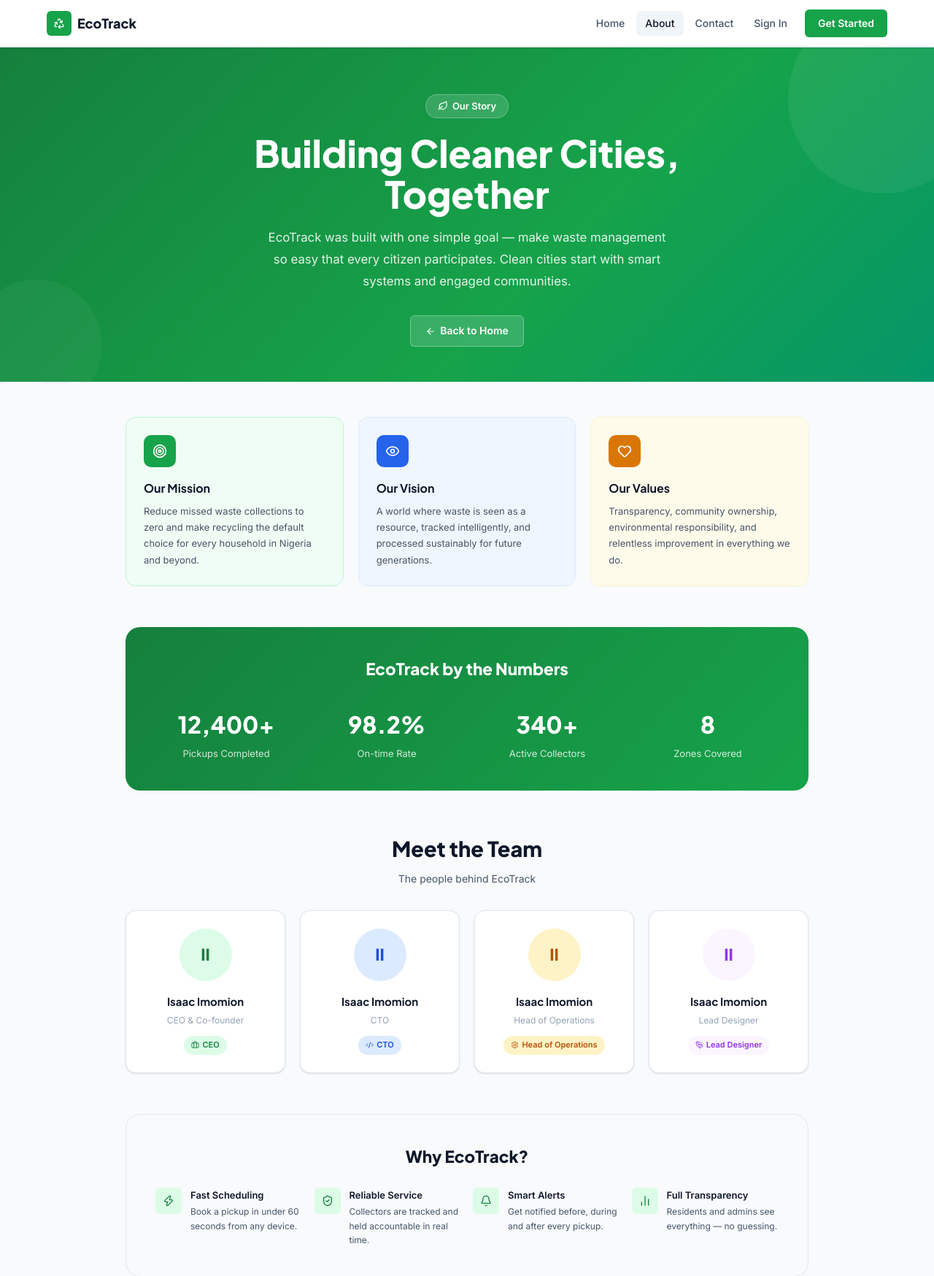
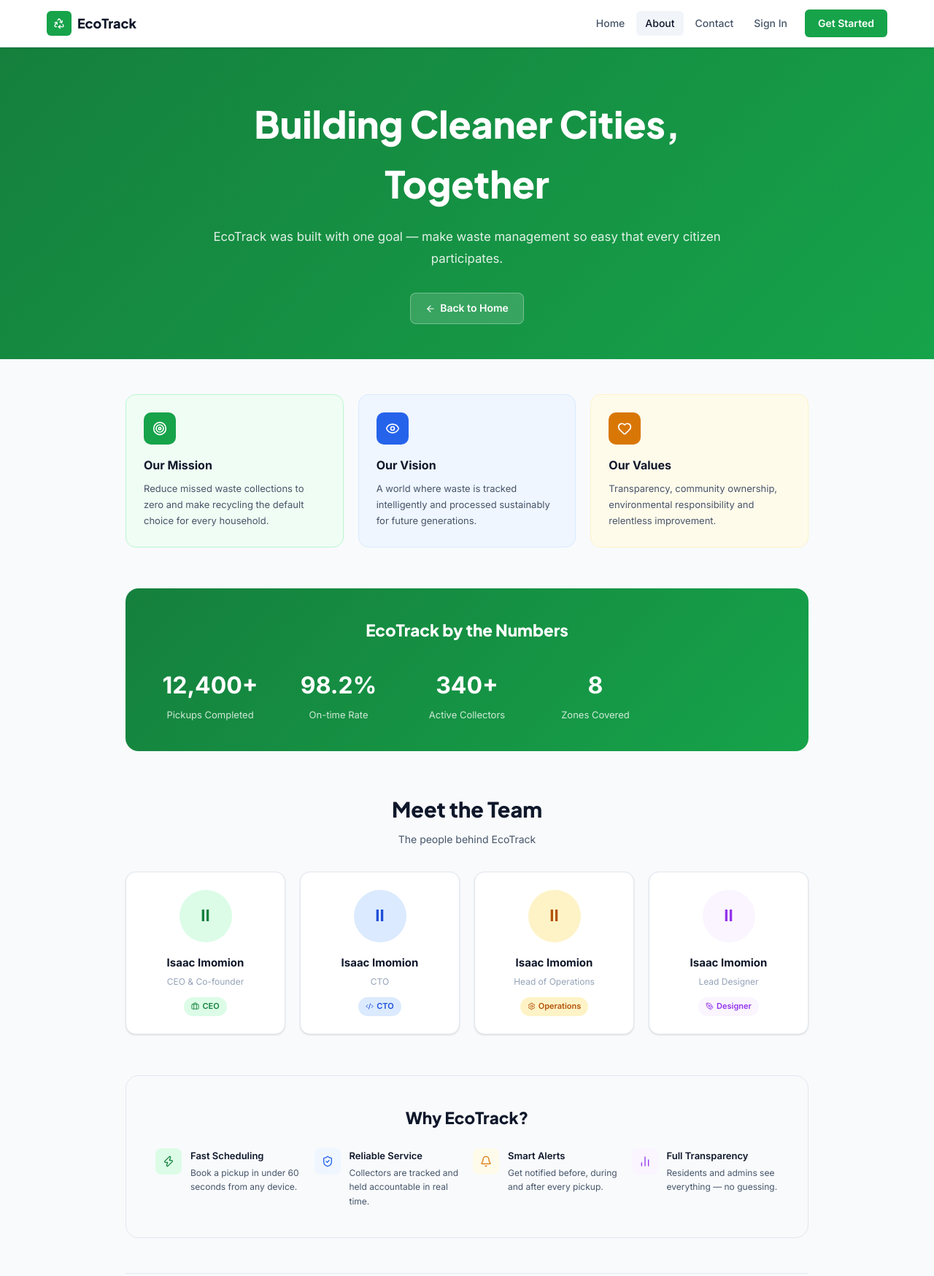
Before and after one commit to isaac23pc/ecotrack, a Flask app: page /about in a window 1280 px wide. Shown: the top 1748 px of the page at 73% size. Run offline with Flask 3, Linux system fonts and the light colour scheme.

Commit message:
Fix about and contact pages

```diff
--- a/app/templates/about.html
+++ b/app/templates/about.html
@@ -2,30 +2,18 @@
 {% block title %}About EcoTrack{% endblock %}
 {% block content %}
 
-<!-- HERO BANNER -->
-<div style="background:linear-gradient(135deg,var(--green-700) 0%,var(--green-600) 60%,#059669 100%);
-            color:#fff;padding:4rem 2rem 3rem;text-align:center;position:relative;overflow:hidden;">
-  <div style="position:absolute;top:-60px;right:-60px;width:260px;height:260px;
-              background:rgba(255,255,255,.06);border-radius:50%;"></div>
-  <div style="position:absolute;bottom:-40px;left:-40px;width:180px;height:180px;
-              background:rgba(255,255,255,.04);border-radius:50%;"></div>
-  <div style="position:relative;max-width:700px;margin:0 auto;">
-    <div style="display:inline-flex;align-items:center;gap:6px;background:rgba(255,255,255,.15);
-                border:1px solid rgba(255,255,255,.25);border-radius:99px;
-                padding:5px 16px;font-size:13px;font-weight:600;margin-bottom:1.2rem;">
-      <i data-lucide="leaf" style="width:14px;height:14px;"></i> Our Story
-    </div>
-    <h1 style="font-family:var(--font-head);font-size:clamp(2rem,5vw,3.2rem);font-weight:800;
-               line-height:1.1;margin-bottom:1rem;">
-      Building Cleaner Cities,<br>Together
+<div style="background:linear-gradient(135deg,var(--green-700) 0%,var(--green-600) 100%);
+            color:#fff;padding:4rem 2rem 3rem;text-align:center;">
+  <div style="max-width:700px;margin:0 auto;">
+    <h1 style="font-family:var(--font-head);font-size:clamp(2rem,5vw,3.2rem);font-weight:800;margin-bottom:1rem;">
+      Building Cleaner Cities, Together
     </h1>
-    <p style="opacity:.88;font-size:1.05rem;line-height:1.8;max-width:560px;margin:0 auto 2rem;">
-      EcoTrack was built with one simple goal — make waste management so easy that every citizen participates. Clean cities start with smart systems and engaged communities.
+    <p style="opacity:.88;font-size:1.05rem;line-height:1.8;margin-bottom:2rem;">
+      EcoTrack was built with one goal — make waste management so easy that every citizen participates.
     </p>
     <a href="{{ url_for('main.home') }}" style="display:inline-flex;align-items:center;gap:6px;
        background:rgba(255,255,255,.15);border:1px solid rgba(255,255,255,.3);color:#fff;
-       padding:9px 20px;border-radius:var(--radius-sm);font-size:14px;font-weight:600;
-       text-decoration:none;transition:all .2s;">
+       padding:9px 20px;border-radius:8px;font-size:14px;font-weight:600;text-decoration:none;">
       <i data-lucide="arrow-left" style="width:14px;height:14px;"></i> Back to Home
     </a>
   </div>
@@ -33,53 +21,51 @@
 
 <div style="max-width:1000px;margin:0 auto;padding:3rem 2rem 4rem;">
 
-  <!-- MISSION / VISION / VALUES -->
+  <!-- MISSION VISION VALUES -->
   <div style="display:grid;grid-template-columns:repeat(auto-fill,minmax(260px,1fr));gap:1.25rem;margin-bottom:3.5rem;">
-    <div style="background:var(--green-50);border:1px solid var(--green-200);border-radius:var(--radius-lg);padding:1.5rem;">
-      <div style="width:44px;height:44px;background:var(--green-600);color:#fff;border-radius:var(--radius);
+    <div style="background:var(--green-50);border:1px solid var(--green-200);border-radius:14px;padding:1.5rem;">
+      <div style="width:44px;height:44px;background:var(--green-600);color:#fff;border-radius:10px;
                   display:flex;align-items:center;justify-content:center;margin-bottom:1rem;">
-        <i data-lucide="target" class="icon-md"></i>
+        <i data-lucide="target" style="width:20px;height:20px;"></i>
       </div>
-      <div style="font-family:var(--font-head);font-weight:700;font-size:16px;margin-bottom:.5rem;">Our Mission</div>
+      <div style="font-weight:700;font-size:16px;margin-bottom:.5rem;">Our Mission</div>
       <div style="font-size:13px;color:var(--text-secondary);line-height:1.7;">
-        Reduce missed waste collections to zero and make recycling the default choice for every household in Nigeria and beyond.
+        Reduce missed waste collections to zero and make recycling the default choice for every household.
       </div>
     </div>
-    <div style="background:var(--blue-50);border:1px solid var(--blue-100);border-radius:var(--radius-lg);padding:1.5rem;">
-      <div style="width:44px;height:44px;background:var(--blue-600);color:#fff;border-radius:var(--radius);
+    <div style="background:var(--blue-50);border:1px solid var(--blue-100);border-radius:14px;padding:1.5rem;">
+      <div style="width:44px;height:44px;background:var(--blue-600);color:#fff;border-radius:10px;
                   display:flex;align-items:center;justify-content:center;margin-bottom:1rem;">
-        <i data-lucide="eye" class="icon-md"></i>
+        <i data-lucide="eye" style="width:20px;height:20px;"></i>
       </div>
-      <div style="font-family:var(--font-head);font-weight:700;font-size:16px;margin-bottom:.5rem;">Our Vision</div>
+      <div style="font-weight:700;font-size:16px;margin-bottom:.5rem;">Our Vision</div>
       <div style="font-size:13px;color:var(--text-secondary);line-height:1.7;">
-        A world where waste is seen as a resource, tracked intelligently, and processed sustainably for future generations.
+        A world where waste is tracked intelligently and processed sustainably for future generations.
       </div>
     </div>
-    <div style="background:var(--amber-50);border:1px solid var(--amber-100);border-radius:var(--radius-lg);padding:1.5rem;">
-      <div style="width:44px;height:44px;background:var(--amber-600);color:#fff;border-radius:var(--radius);
+    <div style="background:var(--amber-50);border:1px solid var(--amber-100);border-radius:14px;padding:1.5rem;">
+      <div style="width:44px;height:44px;background:var(--amber-600);color:#fff;border-radius:10px;
                   display:flex;align-items:center;justify-content:center;margin-bottom:1rem;">
-        <i data-lucide="heart" class="icon-md"></i>
+        <i data-lucide="heart" style="width:20px;height:20px;"></i>
       </div>
-      <div style="font-family:var(--font-head);font-weight:700;font-size:16px;margin-bottom:.5rem;">Our Values</div>
+      <div style="font-weight:700;font-size:16px;margin-bottom:.5rem;">Our Values</div>
       <div style="font-size:13px;color:var(--text-secondary);line-height:1.7;">
-        Transparency, community ownership, environmental responsibility, and relentless improvement in everything we do.
+        Transparency, community ownership, environmental responsibility and relentless improvement.
       </div>
     </div>
   </div>
 
-  <!-- STATS -->
+  <!-- STATS BANNER -->
   <div style="background:linear-gradient(135deg,var(--green-700),var(--green-600));
-              border-radius:var(--radius-xl);padding:2.5rem;margin-bottom:3.5rem;color:#fff;">
-    <div style="text-align:center;margin-bottom:2rem;">
-      <div style="font-family:var(--font-head);font-size:1.4rem;font-weight:800;">EcoTrack by the Numbers</div>
+              border-radius:18px;padding:2.5rem;margin-bottom:3.5rem;color:#fff;text-align:center;">
+    <div style="font-family:var(--font-head);font-size:1.4rem;font-weight:800;margin-bottom:2rem;">
+      EcoTrack by the Numbers
     </div>
-    <div style="display:grid;grid-template-columns:repeat(auto-fill,minmax(160px,1fr));gap:1.5rem;text-align:center;">
-      {% for num, label in [('12,400+','Pickups Completed'),('98.2%','On-time Rate'),('340+','Active Collectors'),('8','Zones Covered')] %}
-      <div>
-        <div style="font-family:var(--font-head);font-size:2rem;font-weight:800;">{{ num }}</div>
-        <div style="font-size:13px;opacity:.8;margin-top:4px;">{{ label }}</div>
-      </div>
-      {% endfor %}
+    <div style="display:grid;grid-template-columns:repeat(auto-fill,minmax(150px,1fr));gap:1.5rem;">
+      <div><div style="font-size:2rem;font-weight:800;">12,400+</div><div style="opacity:.8;font-size:13px;margin-top:4px;">Pickups Completed</div></div>
+      <div><div style="font-size:2rem;font-weight:800;">98.2%</div><div style="opacity:.8;font-size:13px;margin-top:4px;">On-time Rate</div></div>
+      <div><div style="font-size:2rem;font-weight:800;">340+</div><div style="opacity:.8;font-size:13px;margin-top:4px;">Active Collectors</div></div>
+      <div><div style="font-size:2rem;font-weight:800;">8</div><div style="opacity:.8;font-size:13px;margin-top:4px;">Zones Covered</div></div>
     </div>
   </div>
 
@@ -90,59 +76,92 @@
   </div>
 
   <div style="display:grid;grid-template-columns:repeat(auto-fill,minmax(200px,1fr));gap:1.25rem;margin-bottom:3.5rem;">
-    {% for role, icon_color, bg_color, icon in [
-        ('CEO & Co-founder',   'var(--green-700)',  'var(--green-100)',  'briefcase'),
-        ('CTO',                'var(--blue-700)',   'var(--blue-100)',   'code-2'),
-        ('Head of Operations', 'var(--amber-700)',  'var(--amber-100)',  'settings'),
-        ('Lead Designer',      'var(--purple-600)', 'var(--purple-50)',  'pen-tool')
-    ] %}
-    <div style="background:var(--white);border:1px solid var(--border);border-radius:var(--radius-lg);
-                padding:1.5rem;text-align:center;transition:all .2s;box-shadow:var(--shadow-sm);">
-      <div style="width:72px;height:72px;border-radius:50%;margin:0 auto 1rem;
-                  background:{{ bg_color }};color:{{ icon_color }};
-                  display:flex;align-items:center;justify-content:center;
-                  font-family:var(--font-head);font-weight:800;font-size:22px;">
-        II
-      </div>
-      <div style="font-family:var(--font-head);font-weight:700;font-size:15px;margin-bottom:4px;">Isaac Imomion</div>
-      <div style="font-size:12px;color:var(--text-muted);margin-bottom:.75rem;">{{ role }}</div>
-      <div style="display:inline-flex;align-items:center;gap:4px;background:{{ bg_color }};
-                  color:{{ icon_color }};padding:4px 10px;border-radius:99px;font-size:11px;font-weight:600;">
-        <i data-lucide="{{ icon }}" style="width:11px;height:11px;"></i> {{ role.split('&')[0].strip() }}
+
+    <div style="background:var(--white);border:1px solid var(--border);border-radius:14px;padding:1.5rem;text-align:center;box-shadow:var(--shadow-sm);">
+      <div style="width:72px;height:72px;border-radius:50%;margin:0 auto 1rem;background:var(--green-100);color:var(--green-700);display:flex;align-items:center;justify-content:center;font-weight:800;font-size:22px;">II</div>
+      <div style="font-weight:700;font-size:15px;margin-bottom:4px;">Isaac Imomion</div>
+      <div style="font-size:12px;color:var(--text-muted);margin-bottom:.75rem;">CEO & Co-founder</div>
+      <div style="display:inline-flex;align-items:center;gap:4px;background:var(--green-100);color:var(--green-700);padding:4px 10px;border-radius:99px;font-size:11px;font-weight:600;">
+        <i data-lucide="briefcase" style="width:11px;height:11px;"></i> CEO
       </div>
     </div>
-    {% endfor %}
+
+    <div style="background:var(--white);border:1px solid var(--border);border-radius:14px;padding:1.5rem;text-align:center;box-shadow:var(--shadow-sm);">
+      <div style="width:72px;height:72px;border-radius:50%;margin:0 auto 1rem;background:var(--blue-100);color:var(--blue-700);display:flex;align-items:center;justify-content:center;font-weight:800;font-size:22px;">II</div>
+      <div style="font-weight:700;font-size:15px;margin-bottom:4px;">Isaac Imomion</div>
+      <div style="font-size:12px;color:var(--text-muted);margin-bottom:.75rem;">CTO</div>
+      <div style="display:inline-flex;align-items:center;gap:4px;background:var(--blue-100);color:var(--blue-700);padding:4px 10px;border-radius:99px;font-size:11px;font-weight:600;">
+        <i data-lucide="code-2" style="width:11px;height:11px;"></i> CTO
+      </div>
+    </div>
+
+    <div style="background:var(--white);border:1px solid var(--border);border-radius:14px;padding:1.5rem;text-align:center;box-shadow:var(--shadow-sm);">
+      <div style="width:72px;height:72px;border-radius:50%;margin:0 auto 1rem;background:var(--amber-100);color:var(--amber-700);display:flex;align-items:center;justify-content:center;font-weight:800;font-size:22px;">II</div>
+      <div style="font-weight:700;font-size:15px;margin-bottom:4px;">Isaac Imomion</div>
+      <div style="font-size:12px;color:var(--text-muted);margin-bottom:.75rem;">Head of Operations</div>
+      <div style="display:inline-flex;align-items:center;gap:4px;background:var(--amber-100);color:var(--amber-700);padding:4px 10px;border-radius:99px;font-size:11px;font-weight:600;">
+        <i data-lucide="settings" style="width:11px;height:11px;"></i> Operations
+      </div>
+    </div>
+
+    <div style="background:var(--white);border:1px solid var(--border);border-radius:14px;padding:1.5rem;text-align:center;box-shadow:var(--shadow-sm);">
+      <div style="width:72px;height:72px;border-radius:50%;margin:0 auto 1rem;background:var(--purple-50);color:var(--purple-600);display:flex;align-items:center;justify-content:center;font-weight:800;font-size:22px;">II</div>
+      <div style="font-weight:700;font-size:15px;margin-bottom:4px;">Isaac Imomion</div>
+      <div style="font-size:12px;color:var(--text-muted);margin-bottom:.75rem;">Lead Designer</div>
+      <div style="display:inline-flex;align-items:center;gap:4px;background:var(--purple-50);color:var(--purple-600);padding:4px 10px;border-radius:99px;font-size:11px;font-weight:600;">
+        <i data-lucide="pen-tool" style="width:11px;height:11px;"></i> Designer
+      </div>
+    </div>
+
   </div>
 
   <!-- WHY ECOTRACK -->
-  <div style="background:var(--gray-50);border:1px solid var(--border);border-radius:var(--radius-xl);padding:2.5rem;margin-bottom:3rem;">
+  <div style="background:var(--gray-50);border:1px solid var(--border);border-radius:18px;padding:2.5rem;margin-bottom:3rem;">
     <div style="font-family:var(--font-head);font-size:1.4rem;font-weight:800;margin-bottom:1.5rem;text-align:center;">
       Why EcoTrack?
     </div>
     <div style="display:grid;grid-template-columns:repeat(auto-fill,minmax(200px,1fr));gap:1rem;">
-      {% for icon, title, desc in [
-        ('zap',         'Fast Scheduling',    'Book a pickup in under 60 seconds from any device.'),
-        ('shield-check','Reliable Service',   'Collectors are tracked and held accountable in real time.'),
-        ('bell',        'Smart Alerts',       'Get notified before, during and after every pickup.'),
-        ('bar-chart-2', 'Full Transparency',  'Residents and admins see everything — no guessing.'),
-      ] %}
       <div style="display:flex;gap:12px;align-items:flex-start;">
-        <div style="width:36px;height:36px;background:var(--green-100);color:var(--green-700);
-                    border-radius:var(--radius-sm);display:flex;align-items:center;justify-content:center;flex-shrink:0;">
-          <i data-lucide="{{ icon }}" style="width:16px;height:16px;"></i>
+        <div style="width:36px;height:36px;background:var(--green-100);color:var(--green-700);border-radius:8px;display:flex;align-items:center;justify-content:center;flex-shrink:0;">
+          <i data-lucide="zap" style="width:16px;height:16px;"></i>
         </div>
         <div>
-          <div style="font-weight:600;font-size:13px;margin-bottom:3px;">{{ title }}</div>
-          <div style="font-size:12px;color:var(--text-secondary);line-height:1.6;">{{ desc }}</div>
+          <div style="font-weight:600;font-size:13px;margin-bottom:3px;">Fast Scheduling</div>
+          <div style="font-size:12px;color:var(--text-secondary);line-height:1.6;">Book a pickup in under 60 seconds from any device.</div>
         </div>
       </div>
-      {% endfor %}
+      <div style="display:flex;gap:12px;align-items:flex-start;">
+        <div style="width:36px;height:36px;background:var(--blue-50);color:var(--blue-600);border-radius:8px;display:flex;align-items:center;justify-content:center;flex-shrink:0;">
+          <i data-lucide="shield-check" style="width:16px;height:16px;"></i>
+        </div>
+        <div>
+          <div style="font-weight:600;font-size:13px;margin-bottom:3px;">Reliable Service</div>
+          <div style="font-size:12px;color:var(--text-secondary);line-height:1.6;">Collectors are tracked and held accountable in real time.</div>
+        </div>
+      </div>
+      <div style="display:flex;gap:12px;align-items:flex-start;">
+        <div style="width:36px;height:36px;background:var(--amber-50);color:var(--amber-600);border-radius:8px;display:flex;align-items:center;justify-content:center;flex-shrink:0;">
+          <i data-lucide="bell" style="width:16px;height:16px;"></i>
+        </div>
+        <div>
+          <div style="font-weight:600;font-size:13px;margin-bottom:3px;">Smart Alerts</div>
+          <div style="font-size:12px;color:var(--text-secondary);line-height:1.6;">Get notified before, during and after every pickup.</div>
+        </div>
+      </div>
+      <div style="display:flex;gap:12px;align-items:flex-start;">
+        <div style="width:36px;height:36px;background:var(--purple-50);color:var(--purple-600);border-radius:8px;display:flex;align-items:center;justify-content:center;flex-shrink:0;">
+          <i data-lucide="bar-chart-2" style="width:16px;height:16px;"></i>
+        </div>
+        <div>
+          <div style="font-weight:600;font-size:13px;margin-bottom:3px;">Full Transparency</div>
+          <div style="font-size:12px;color:var(--text-secondary);line-height:1.6;">Residents and admins see everything — no guessing.</div>
+        </div>
+      </div>
     </div>
   </div>
 
   <!-- COPYRIGHT -->
-  <div style="text-align:center;padding-top:2rem;border-top:1px solid var(--border);
-              font-size:13px;color:var(--text-muted);">
+  <div style="text-align:center;padding-top:2rem;border-top:1px solid var(--border);font-size:13px;color:var(--text-muted);">
     &copy; {{ now.year }} EcoTrack. All rights reserved.
     <span style="color:var(--green-600);font-weight:600;">BigWilly</span>
   </div>
```
